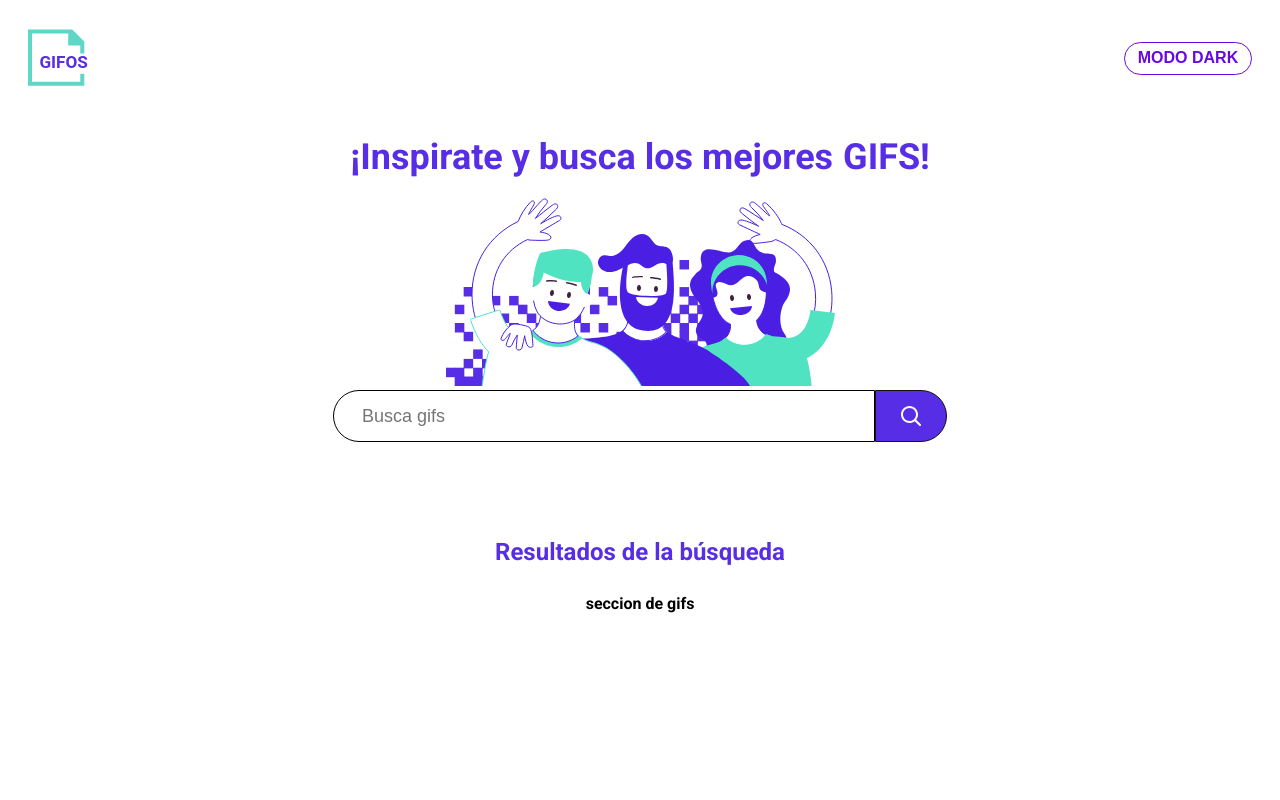
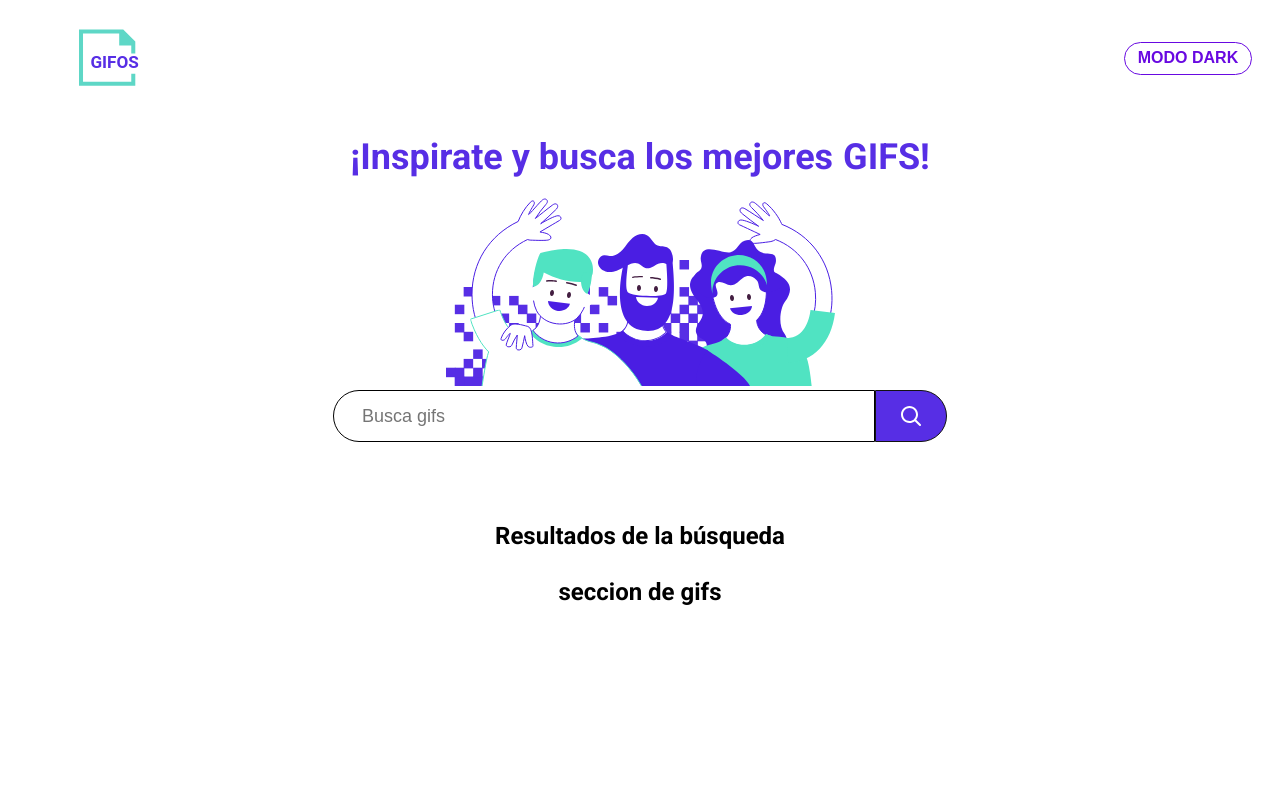
Before and after one commit to Elizabethgc091/aplicacion-web-gifs, a React (Create React App) app: page / in a window 1280 px wide. Shown: the top 800 px of the page. Built offline with nearby package versions, Linux system fonts and the light colour scheme.

Commit message:
refactorized Mode Dark

```diff
--- a/src/App.css
+++ b/src/App.css
@@ -41,7 +41,7 @@
 }
 
 .App.dark {
-  background-color: #090913;
+  background-color: #2a2a2a;
 }
 .container-top {
   display: flex;
@@ -53,3 +53,30 @@
   width: 60px;
   height: 60px;
 }
+.main-margin {
+  margin-left: 79px;
+}
+
+/* Style Dark Mode*/
+
+/* Header*/
+.dark .text-large {
+  color: #fff;
+}
+.dark .text-small {
+  color: #fff;
+}
+
+/*Search Bar*/
+.dark .container-search input {
+  border: 1px solid #fff;
+  background-color: #2a2a2a;
+}
+.dark .container-search button {
+  border: 1px solid #fff;
+}
+
+/*Results*/
+.dark .container-results {
+  color: #fff;
+}
--- a/src/App.js
+++ b/src/App.js
@@ -21,7 +21,7 @@ function App() {
   }
   return (
     <div className={`App ${darkModeEnabled ? "dark" : "ligth"}`}>
-      <header className="container-top">
+      <header className="container-top main-margin">
         <img
           src={darkModeEnabled ? logoHeaderDark : logoHeader}
           alt="logo-header"
@@ -31,13 +31,11 @@ function App() {
           toggleDarkMode={toggleDarkMode}
         />
       </header>
-
       <div className="container-header">
-        <Header darkModeEnabled={darkModeEnabled} />
+        <Header />
       </div>
-
-      <SearchBar darkModeEnabled={darkModeEnabled} />
-      <Results darkModeEnabled={darkModeEnabled} />
+      <SearchBar />
+      <Results />
       <Footer />
     </div>
   );
--- a/src/components/Header/Header.jsx
+++ b/src/components/Header/Header.jsx
@@ -1,19 +1,13 @@
 import React from "react";
 import "./header.css";
-import DarkMode from "../DarkMode/DarkMode";
-
 import ilustraHeader from "./ilustraHeader.svg";
 
-export default function Header({ darkModeEnabled }) {
-  let base = "text-large";
-  let estiloDinamico = darkModeEnabled ? "dark" : "ligth";
+export default function Header() {
   return (
     <div className="main-content">
       <div className="content-text">
-        <div className={base + " " + estiloDinamico}>
-          ¡Inspirate y busca los mejores
-        </div>
-        <div className={"txt-small" + " " + estiloDinamico}>GIFS!</div>
+        <div className="text-large">¡Inspirate y busca los mejores</div>
+        <div className="text-small">GIFS!</div>
       </div>
       <div className="content-img">
         <img src={ilustraHeader} alt="img-header" />
--- a/src/components/Header/header.css
+++ b/src/components/Header/header.css
@@ -9,14 +9,7 @@
   margin: 20px;
 }
 
-.txt-small {
+.text-small {
   margin-left: 10px;
-  font-weight: 600;
+  font-weight: 700;
 }
-
-.text-large.dark {
-  color: #fff;
-}
-.txt-small.dark {
-  color: #fff;
-}
--- a/src/components/Results/Results.jsx
+++ b/src/components/Results/Results.jsx
@@ -1,12 +1,10 @@
 import React from "react";
 import "./results.css";
 
-export default function Results({ darkModeEnabled }) {
-  let base = "container-txt-results";
-  let estiloDark = darkModeEnabled ? "dark" : "ligth";
+export default function Results() {
   return (
     <div className="container-results">
-      <div className={base + " " + estiloDark}>Resultados de la búsqueda</div>
+      <div>Resultados de la búsqueda</div>
       <div className="seccion-gifs">seccion de gifs</div>
     </div>
   );
--- a/src/components/Results/results.css
+++ b/src/components/Results/results.css
@@ -1,28 +1,21 @@
 .container-results {
   display: flex;
   flex-direction: column;
-  margin-top: 12vh;
+  margin-top: 80px;
   align-items: center;
-
   height: 50vh;
   width: 100%;
+  font-size: 24px;
 }
 .container-txt-results {
   display: flex;
   justify-content: center;
   align-items: center;
-  font-size: 24px;
+  font-size: 28px;
   color: #572ee5;
-  width: 44vh;
-  height: 8vh;
 }
 .seccion-gifs {
   margin-top: 28px;
   width: 90%;
   height: 100vh;
 }
-
-/* Style Dark Mode */
-.container-txt-results.dark {
-  color: #fff;
-}
--- a/src/components/SearchBar/SearchBar.jsx
+++ b/src/components/SearchBar/SearchBar.jsx
@@ -5,12 +5,10 @@ import "./searchBar.css";
 /** Imports */
 import iconSearch from "./iconSearch.svg";
 
-export default function SearchBar({ darkModeEnabled }) {
-  let base = "container-search";
-  let estiloDark = darkModeEnabled ? "dark" : "ligth";
+export default function SearchBar() {
   return (
     <div className="container-search-bar">
-      <div className={base + " " + estiloDark}>
+      <div className="container-search">
         <input type="text" placeholder="Busca gifs"></input>
         <button>
           {" "}
--- a/src/components/SearchBar/searchBar.css
+++ b/src/components/SearchBar/searchBar.css
@@ -24,10 +24,3 @@
   border-radius: 0px 61px 61px 0px;
   border: 1px solid #121212;
 }
-.container-search.dark input {
-  border: 1px solid #fff;
-  background-color: rgb(59, 57, 57);
-}
-.container-search.dark button {
-  border: 1px solid #fff;
-}
--- a/src/index.css
+++ b/src/index.css
@@ -1,7 +1,6 @@
 body {
   margin: 0;
-  font-family: "Roboto" "Ubuntu", "Cantarell", "Fira Sans", "Droid Sans",
-    "Helvetica Neue", sans-serif;
+
   -webkit-font-smoothing: antialiased;
   -moz-osx-font-smoothing: grayscale;
 }
```
